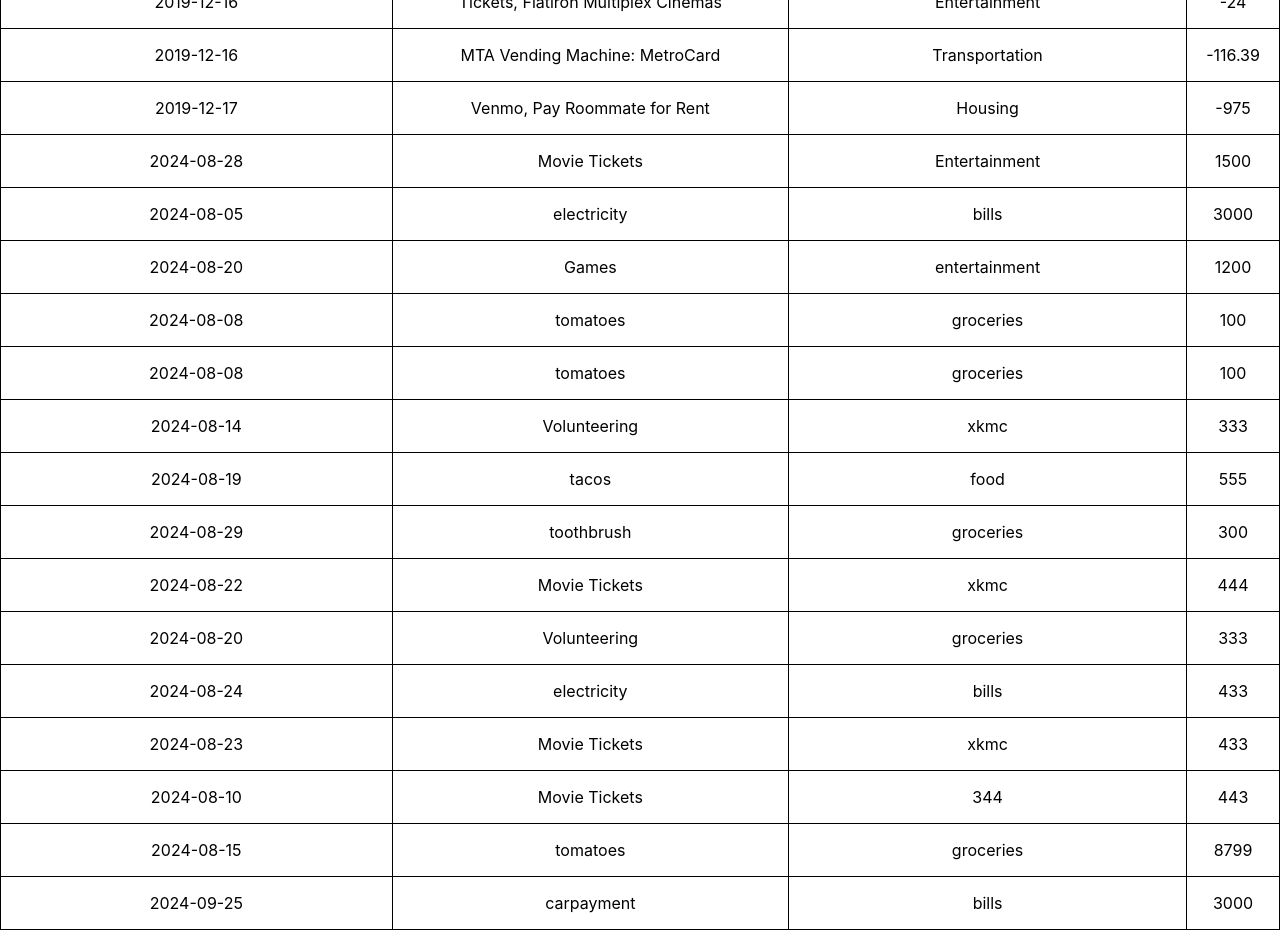
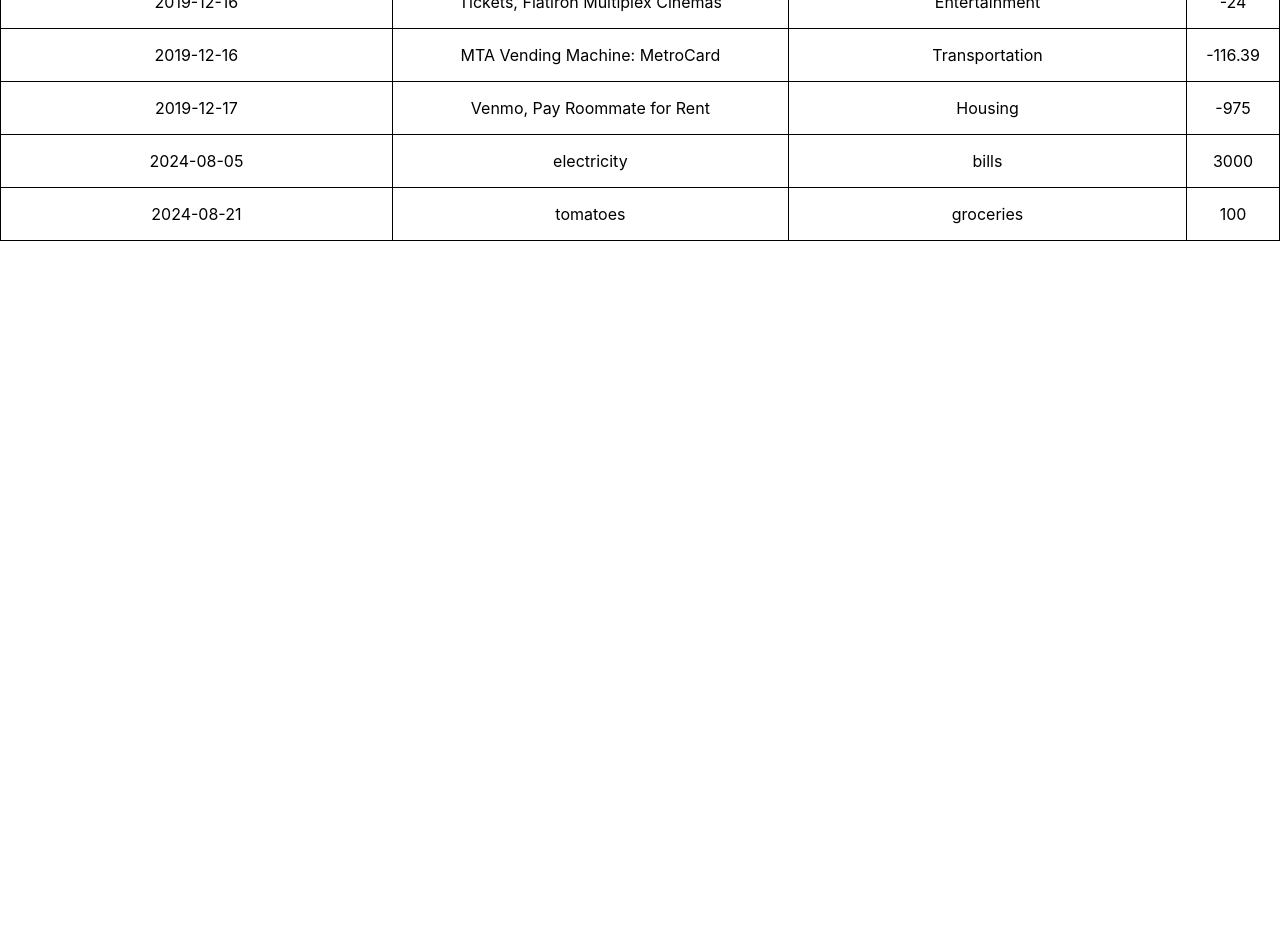
Before and after one commit to bella-thehacker/react-code-challenge1, a React (Create React App) app: page / in a window 1280 px wide. Shown: the part 1120-2050 px from the top of the page. After the commit the page ends 1361 px from the top, so only its background shows below. Built offline with nearby package versions, Linux system fonts and the light colour scheme; data requests are answered from the project's data file.

Commit message:
fixed Form component to allow submitted items to be displayed without having to refresh

```diff
--- a/src/components/Form.jsx
+++ b/src/components/Form.jsx
@@ -27,21 +27,22 @@ function Form({ transactions, setTransactions }) {
       method: "POST",
       headers: {
         "Content-type": "application/json",
-       "Accept": "application/json"
+        Accept: "application/json",
       },
-      body: JSON.stringify(formData)
+      body: JSON.stringify(formData),
     })
       .then((res) => res.json())
-      .then((transaction) => {setTransactions([transaction, ...transactions]);
+      .then((transaction) => {
+        setTransactions((preTransactions) => [transaction, ...preTransactions]);
 
-    setFormData({
-      date: "",
-      description: "",
-      category: "",
-      amount: "",
-    })
-    setIsPending(false)
-  })
+        setFormData({
+          date: "",
+          description: "",
+          category: "",
+          amount: "",
+        });
+        setIsPending(false);
+      });
   };
 
   return (
--- a/src/db.json
+++ b/src/db.json
@@ -85,109 +85,18 @@
       "amount": -975
     },
     {
-      "id": "afae",
-      "date": "2024-08-28",
-      "description": "Movie Tickets",
-      "category": "Entertainment",
-      "amount": "1500"
-    },
-    {
-      "id": "5fb0",
+      "id": "a90a",
       "date": "2024-08-05",
       "description": "electricity ",
       "category": "bills",
       "amount": "3000"
     },
     {
-      "id": "e49f",
-      "date": "2024-08-20",
-      "description": "Games",
-      "category": "entertainment",
-      "amount": "1200"
-    },
-    {
-      "id": "2c4e",
-      "date": "2024-08-08",
+      "id": "47e7",
+      "date": "2024-08-21",
       "description": "tomatoes",
       "category": "groceries",
       "amount": "100"
-    },
-    {
-      "id": "c2c9",
-      "date": "2024-08-08",
-      "description": "tomatoes",
-      "category": "groceries",
-      "amount": "100"
-    },
-    {
-      "id": "cd83",
-      "date": "2024-08-14",
-      "description": "Volunteering ",
-      "category": "xkmc",
-      "amount": "333"
-    },
-    {
-      "id": "d7e9",
-      "date": "2024-08-19",
-      "description": "tacos",
-      "category": "food",
-      "amount": "555"
-    },
-    {
-      "id": "5d95",
-      "date": "2024-08-29",
-      "description": "toothbrush",
-      "category": "groceries",
-      "amount": "300"
-    },
-    {
-      "id": "b842",
-      "date": "2024-08-22",
-      "description": "Movie Tickets",
-      "category": "xkmc",
-      "amount": "444"
-    },
-    {
-      "id": "8607",
-      "date": "2024-08-20",
-      "description": "Volunteering ",
-      "category": "groceries",
-      "amount": "333"
-    },
-    {
-      "id": "ea58",
-      "date": "2024-08-24",
-      "description": "electricity ",
-      "category": "bills",
-      "amount": "433"
-    },
-    {
-      "id": "730d",
-      "date": "2024-08-23",
-      "description": "Movie Tickets",
-      "category": "xkmc",
-      "amount": "433"
-    },
-    {
-      "id": "12f1",
-      "date": "2024-08-10",
-      "description": "Movie Tickets",
-      "category": "344",
-      "amount": "443"
-    },
-    {
-      "id": "d313",
-      "date": "2024-08-15",
-      "description": "tomatoes",
-      "category": "groceries",
-      "amount": "8799"
-    },
-    {
-      "id": "f06a",
-      "date": "2024-09-25",
-      "description": "carpayment",
-      "category": "bills",
-      "amount": "3000"
     }
   ]
 }
```
Also changed, not shown: src/App.css (+10 -17 lines), src/components/App.js (+4 -9 lines), src/components/Display.jsx (+4 -7 lines), src/components/Get.jsx (+3 -5 lines), src/components/Header.jsx (+6 -6 lines), src/components/SearchList.jsx (+11 -12 lines).
